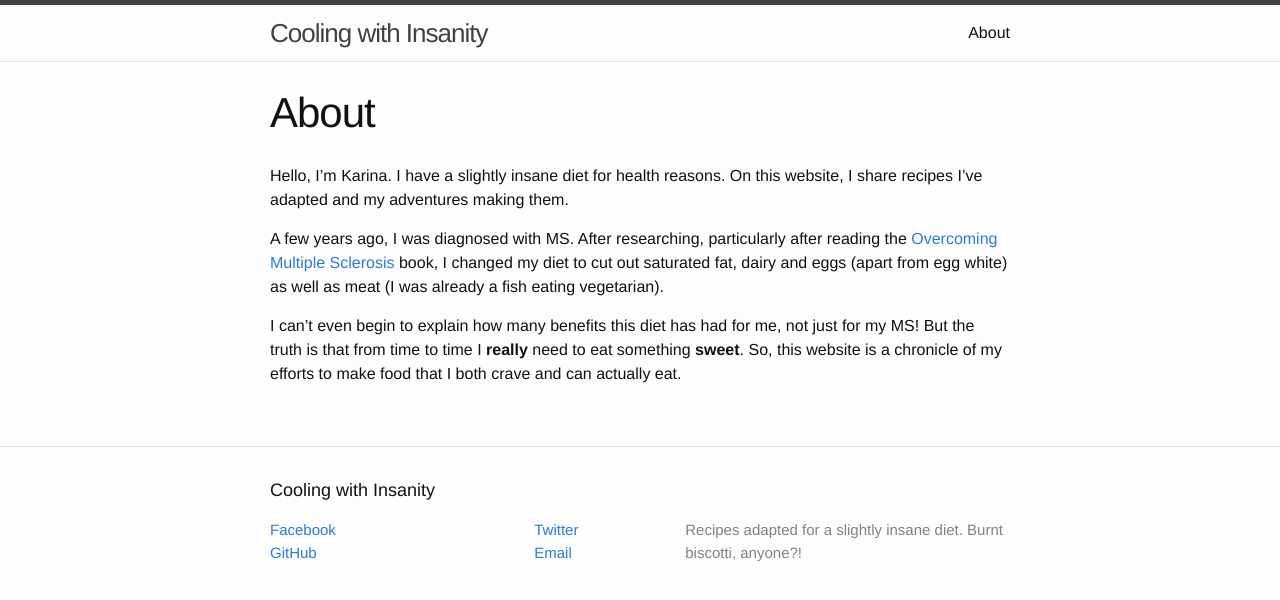
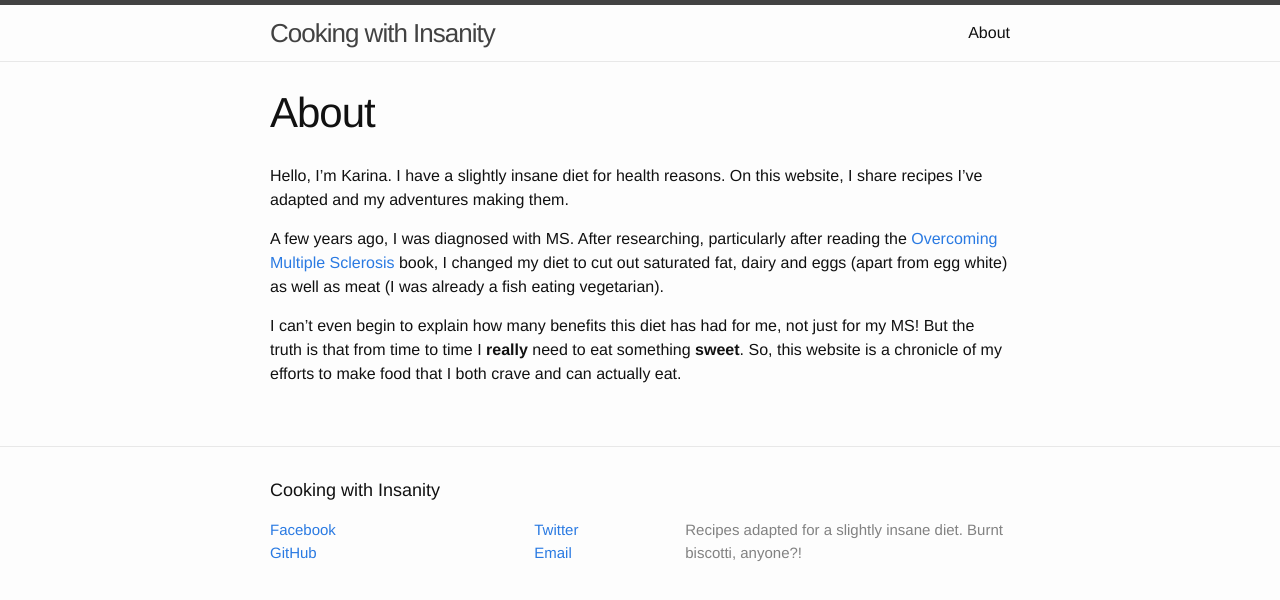
Before and after one commit to lajkika/cookinsanity, a Jekyll site: the page built from about.md, in a window 1280 px wide. Shown: the top 600 px of the page. Built offline with Jekyll 4.4.1, drawn with Linux system fonts in a browser that asks for light colours.

Commit message:
title: fix typo in site name.

```diff
--- a/_config.yml
+++ b/_config.yml
@@ -1,5 +1,5 @@
 # Site settings
-title: Cooling with Insanity
+title: Cooking with Insanity
 email: lajkika@gmail.com
 description: >
   Recipes adapted for a slightly insane diet. Burnt biscotti, anyone?!
```
